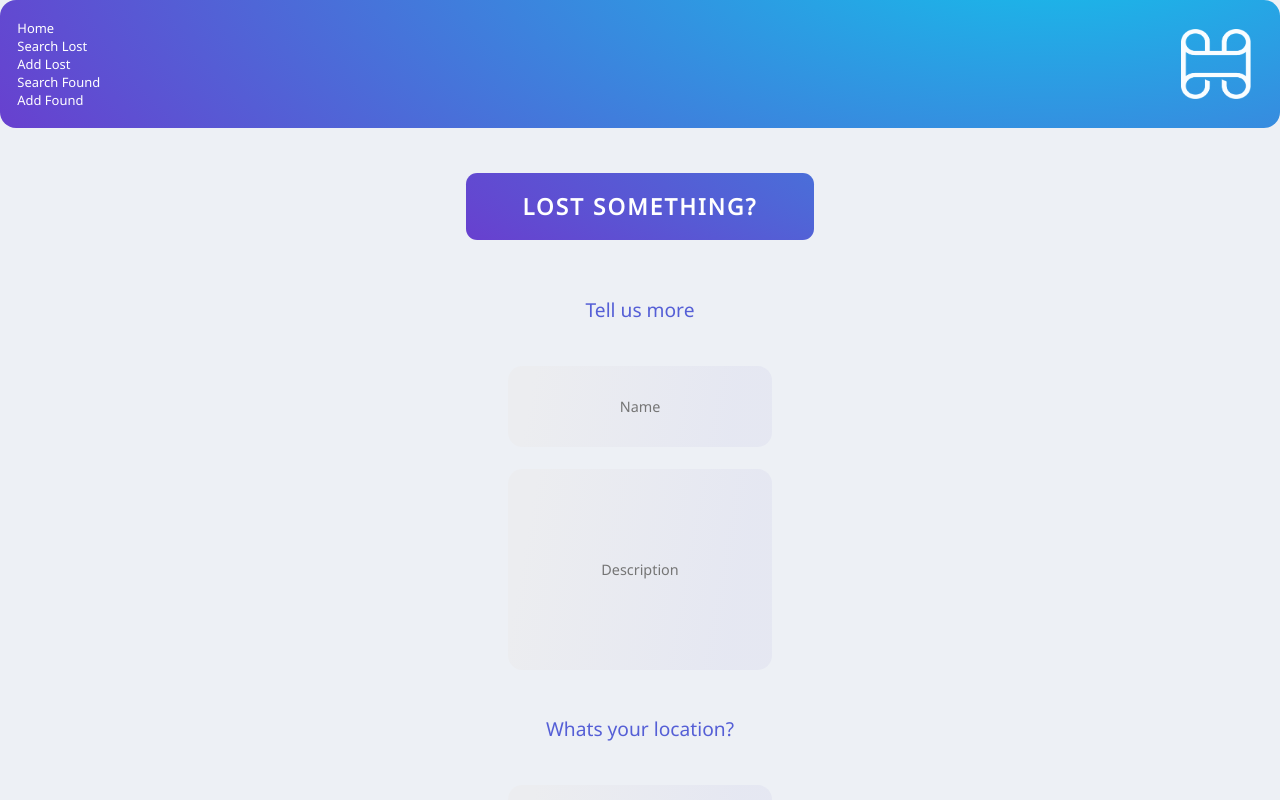
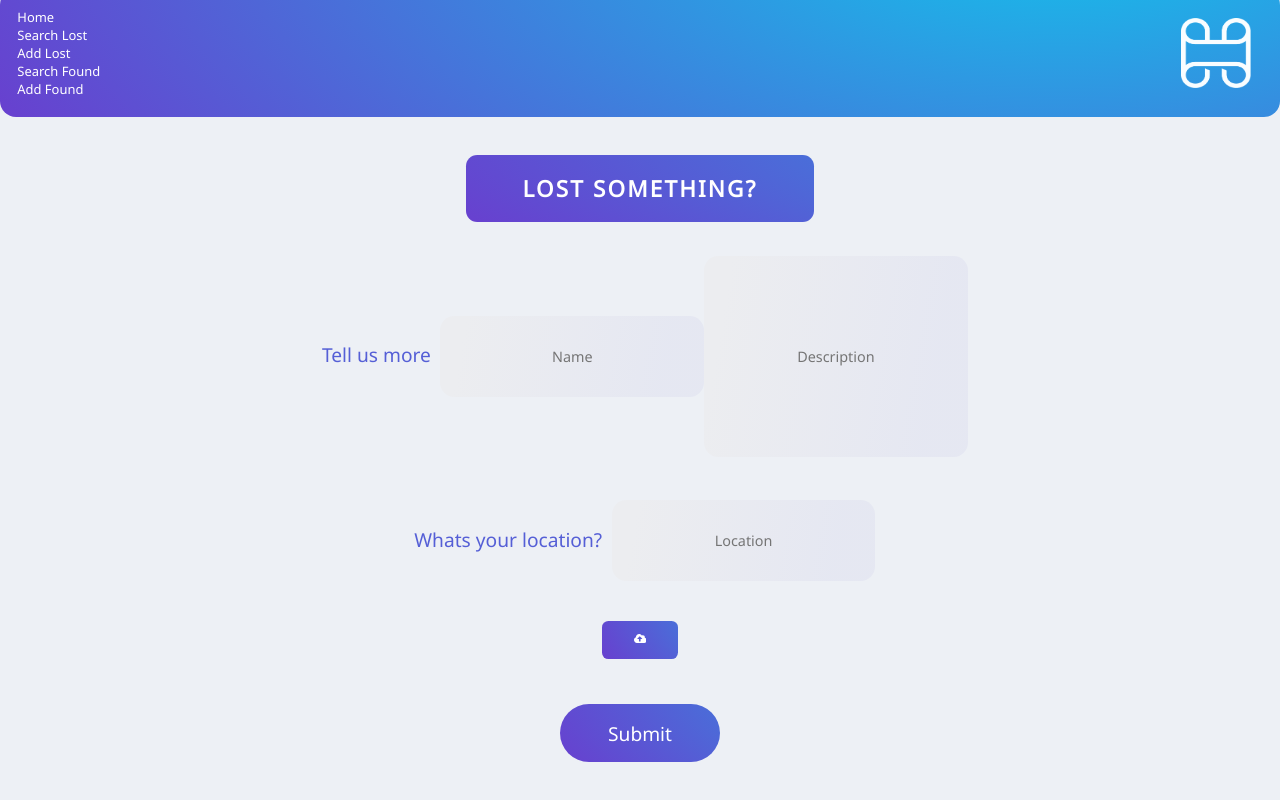
Before and after one commit to JannikUekoetter/capstone-project, a Next.js app: page /addlost in a window 1280 px wide. Shown: the top 800 px of the page. Built offline with nearby package versions, Linux system fonts and the light colour scheme.

Commit message:
add several changes

```diff
--- a/components/Forms/AddLostItem.js
+++ b/components/Forms/AddLostItem.js
@@ -3,6 +3,7 @@ import styled from "styled-components";
 import { useStore } from "../../store/useStore";
 import { useRouter } from "next/router";
 import NavigationBar from "/components/NagivationBar";
+import { FaCloudUploadAlt } from "react-icons/fa";
 
 export default function AddLostItem() {
   const addLostItem = useStore((state) => state.addLostItem);
@@ -12,8 +13,11 @@ export default function AddLostItem() {
     event.preventDefault();
     const formdata = new FormData(event.target);
     const data = Object.fromEntries(formdata);
+
+    const { picture } = data;
     const newLostItem = {
       ...data,
+      img: URL.createObjectURL(picture),
       id: Math.random().toString(36).substring(2),
     };
     addLostItem(newLostItem);
@@ -25,12 +29,9 @@ export default function AddLostItem() {
       <NavigationBar />
       <StyledForm onSubmit={handleClick}>
         <Headline>Lost Something?</Headline>
-        <br />
         <label>
           <SecondHeadline>Tell us more</SecondHeadline>
-          <br />
-          <br />
-          <br />
+
           <label htmlFor="name">
             <StyledNameInput
               name="name"
@@ -39,8 +40,6 @@ export default function AddLostItem() {
               required
             />
           </label>
-          <br />
-          <br />
           <StyledDescriptionInput
             type="text"
             name="description"
@@ -50,14 +49,10 @@ export default function AddLostItem() {
             required
           />
         </label>
-        <br />
-        <br />
-        <br />
+
         <label htmlFor="location">
           <SecondHeadline>Whats your location?</SecondHeadline>
-          <br />
-          <br />
-          <br />
+
           <StyledLocationInput
             name="location"
             type="text"
@@ -65,33 +60,25 @@ export default function AddLostItem() {
             required
           />
         </label>
-        <br />
-        <br />
-        <br />
+        <label htmlFor="picture"></label>
+        <PictureUpload>
           <label htmlFor="picture">
-          <SecondHeadline>Upload a Picture</SecondHeadline>
+            <FaCloudUploadAlt />
           </label>
-        <br />
-        <br />
-        <br />
           <input
             name="picture"
             type="file"
             id="picture"
             accept="image/png, image/jpeg"
             src="/assets/MrBean.png"
+            hidden
           />
-        <br />
+        </PictureUpload>
         <SubmitButton type="submit">Submit</SubmitButton>
       </StyledForm>
     </>
   );
 }
-
-const StyledForm = styled.form`
-  text-align: center;
-  position: relative;
-`;
 
 const Headline = styled.h1`
   color: white;
@@ -110,50 +97,30 @@ const Headline = styled.h1`
   padding: 0.8em 2.5em;
   text-align: center;
   place-self: center;
-  margin-top: 2em;
+  margin-top: 1em;
   margin-bottom: 1.5em;
 `;
 
 const SecondHeadline = styled.h2`
   all: unset;
-  width: 2em;
+  width: 6em;
   height: 1.5em;
   font-size: 1.2em;
   color: white;
   border-radius: 0.5em;
   outline: none;
   color: #555fd6;
-
   background-size: 400%;
   background-position: 0% 0%;
   padding: 0.5em;
 `;
 
-const StyledNameInput = styled.input`
-  all: unset;
-  font-size: 0.9em;
-  background: linear-gradient(
-    99.89deg,
-    #ecedf0 9.59%,
-    rgba(227, 229, 241, 0.78) 83.75%
-  );
-  border-radius: 1em;
-  padding: 2em;
-  line-height: 1.6;
-`;
-
-const StyledDescriptionInput = styled.input`
-  all: unset;
-  font-size: 0.9em;
-  background: linear-gradient(
-    99.89deg,
-    #ecedf0 9.59%,
-    rgba(227, 229, 241, 0.78) 83.75%
-  );
-  border-radius: 1em;
-  padding: 2em;
-  line-height: 1.6;
-  height: 10em;
+const StyledForm = styled.form`
+  text-align: center;
+  position: relative;
+  display: flex;
+  flex-direction: column;
+  align-items: center;
 `;
 
 const StyledLocationInput = styled.input`
@@ -167,6 +134,8 @@ const StyledLocationInput = styled.input`
   border-radius: 1em;
   padding: 2em;
   line-height: 1.6;
+  margin-bottom: 1em;
+  margin-top: 1em;
 `;
 
 const SubmitButton = styled.button`
@@ -184,10 +153,79 @@ const SubmitButton = styled.button`
   font-size: 1.2em;
   text-align: center;
   padding: 0.8em 2.5em;
-  margin: 3em auto;
+  margin: 2em auto;
   place-self: center;
 
   &:hover {
     box-shadow: inset 8em 0 0 0 darkblue;
   }
 `;
+
+const StyledDescriptionInput = styled.input`
+  all: unset;
+
+  font-size: 0.9em;
+  background: linear-gradient(
+    99.89deg,
+    #ecedf0 9.59%,
+    rgba(227, 229, 241, 0.78) 83.75%
+  );
+  border-radius: 1em;
+  padding: 2em;
+  line-height: 1.6;
+  height: 10em;
+  margin-bottom: 2em;
+`;
+
+const StyledNameInput = styled.input`
+  all: unset;
+  font-size: 0.9em;
+  background: linear-gradient(
+    99.89deg,
+    #ecedf0 9.59%,
+    rgba(227, 229, 241, 0.78) 83.75%
+  );
+  border-radius: 1em;
+  padding: 2em;
+  line-height: 1.6;
+  margin-bottom: 2em;
+`;
+
+const SecondDescriptionHeadline = styled.p`
+  all: unset;
+  width: 6em;
+  height: 1.5em;
+  font-size: 1.2em;
+  color: white;
+  border-radius: 0.5em;
+  outline: none;
+  color: #555fd6;
+  background-size: 400%;
+  background-position: 0% 0%;
+  padding: 0.5em;
+`;
+
+const PictureUpload = styled.div`
+  color: white;
+  border-radius: 0.5em;
+  transition: ease-out 0.9s;
+  background-image: radial-gradient(
+    105.38% 477.9% at 82.97% -65.91%,
+    #10c7ec 0%,
+    #6d38cd 91.02%
+  );
+  background-size: 400%;
+  background-position: 0% 0%;
+  font-size: 0.8em;
+  text-transform: uppercase;
+  letter-spacing: 0.1em;
+  padding: 0.8em 2.5em;
+  text-align: center;
+  place-self: center;
+  margin-top: 2em;
+  margin-bottom: 0.5em;
+  cursor: pointer;
+  &:hover {
+    box-shadow: inset 8em 0 0 0 darkblue;
+  }
+`;
--- a/components/FoundItem.js
+++ b/components/FoundItem.js
@@ -2,7 +2,6 @@ import React from "react";
 import Image from "next/image";
 import styled from "styled-components";
 import Link from "next/link";
-import NavigationBar from "../components/NagivationBar";
 
 export default function FoundItem({ img, id }) {
   return (
@@ -16,7 +15,7 @@ export default function FoundItem({ img, id }) {
               width={200}
               heigth={200}
               layout="fill"
-              alt="found items"
+              alt="/assets/MrBean.png"
             />
           </Link>
         </ImageContainer>
--- a/components/LostItem.js
+++ b/components/LostItem.js
@@ -15,7 +15,7 @@ export default function LostItem({ img, id }) {
               width={200}
               heigth={200}
               layout="fill"
-              alt="lost items"
+              alt="No picture posted."
             />
           </Link>
         </ImageContainer>
--- a/components/NagivationBar.js
+++ b/components/NagivationBar.js
@@ -60,6 +60,7 @@ const StyledDiv = styled.div`
   border-radius: 1em;
   margin-bottom: 1em;
   width: 100%;
+  margin-top: -0.7em;
 `;
 
 const StyledList = styled.ul`
--- a/package.json
+++ b/package.json
@@ -10,6 +10,8 @@
     "test": "jest --watch"
   },
   "dependencies": {
+    "cloudinary": "^1.32.0",
+    "formidable": "^2.0.1",
     "leaflet": "^1.9.2",
     "leaflet-defaulticon-compatibility": "^0.1.1",
     "nanoid": "^4.0.0",
```
Also changed, not shown: components/Forms/AddFoundItem.js (+63 -22 lines), components/Kontaktformular/Contact.js (+11 -7 lines), pages/details/found/[id].js (+5 -3 lines), pages/details/lost/[id].js (+9 -3 lines), pages/index.js (+4 -4 lines), 1 other file (tests, documents, lock files or other folders). Lines whose indentation alone changed are shown as unchanged.
